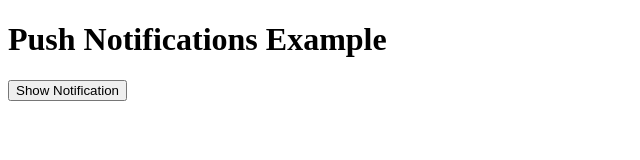
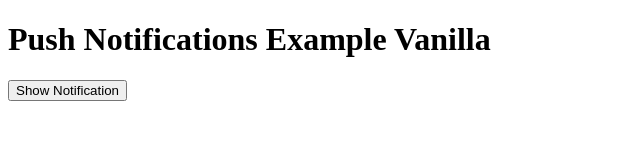
Before and after one commit to hetziel/push, a plain HTML site: page index.html in a window 1280 px wide. Shown: the whole page, without its empty margins (0-640 px from the left). Drawn offline with Linux system fonts and the light colour scheme.

Commit message:
Update index.html

```diff
--- a/index.html
+++ b/index.html
@@ -6,7 +6,7 @@
     <title>Push Notifications Example</title>
 </head>
 <body>
-    <h1>Push Notifications Example</h1>
+    <h1>Push Notifications Example Vanilla</h1>
     <button id="notify-btn">Show Notification</button>
     <script src="main.js"></script>
 </body>
```
